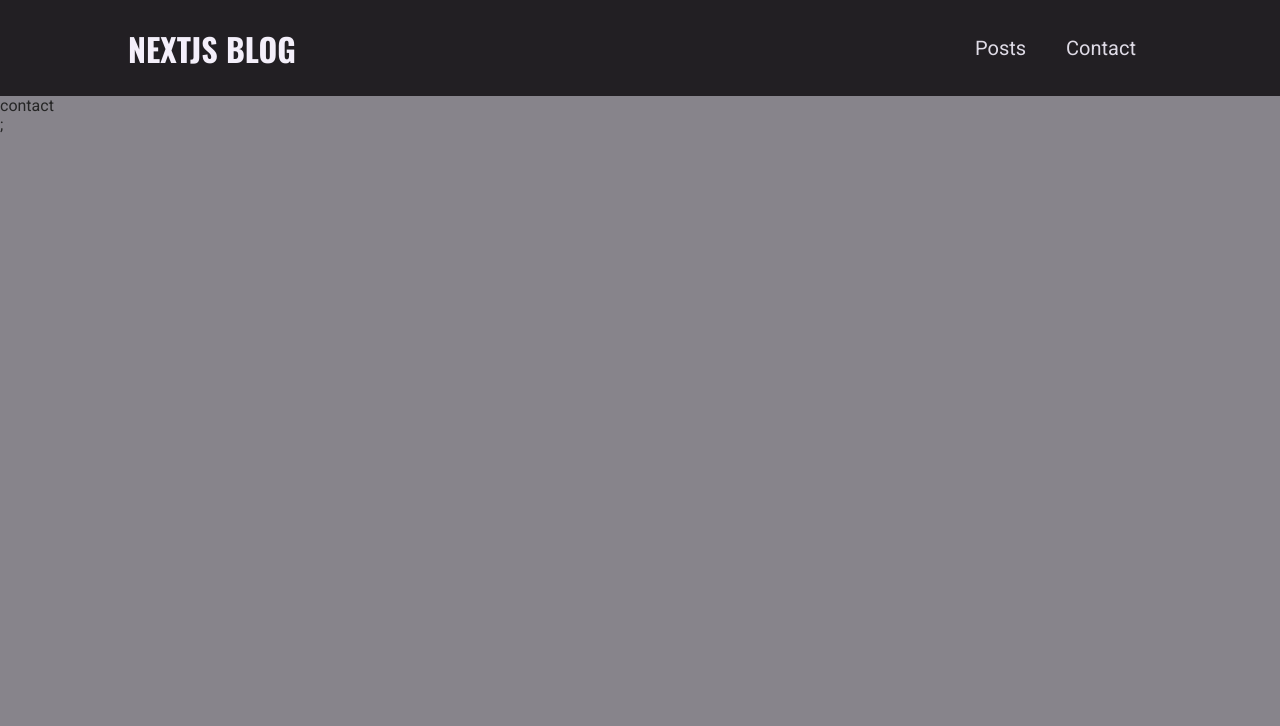
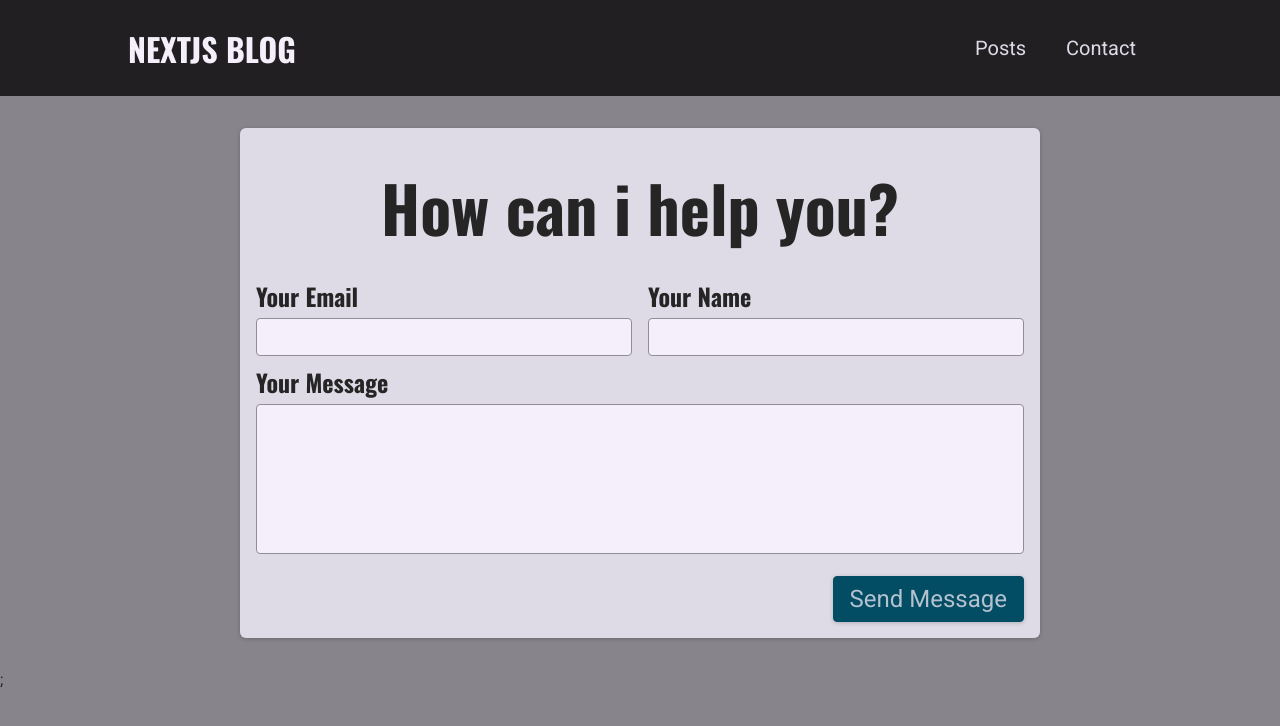
Before and after one commit to nycgio/nextjs-blog, a Next.js app: page /contact in a window 1280 px wide. Shown: the top 726 px of the page. Built offline with nearby package versions, Linux system fonts and the light colour scheme.

Commit message:
Added contact component and connected to mongodb server

```diff
--- /dev/null
+++ b/components/contact/contact-form.js
@@ -0,0 +1,54 @@
+import { useRef } from "react";
+import classes from "./contact-form.module.css";
+
+export default function ContactForm() {
+	const emailRef = useRef();
+	const nameRef = useRef();
+	const messageRef = useRef();
+
+	const contactForm = (e) => {
+		e.preventDefault();
+
+		const currentEmail = emailRef.current.value;
+		const currentName = nameRef.current.value;
+		const currentMessage = messageRef.current.value;
+
+		fetch("/api/contact", {
+			method: "POST",
+			body: JSON.stringify({
+				email: currentEmail,
+				name: currentName,
+				message: currentMessage,
+			}),
+			headers: {
+				"Content-Type": "application/json",
+			},
+		})
+			.then((res) => res.json())
+			.then((data) => console.log(data));
+	};
+	return (
+		<section className={classes.contact}>
+			<h1>How can i help you?</h1>
+			<form className={classes.form} onSubmit={contactForm}>
+				<div className={classes.controls}>
+					<div className={classes.control}>
+						<label htmlFor="email">Your Email</label>
+						<input type="email" id="email" required ref={emailRef} />
+					</div>
+					<div className={classes.control}>
+						<label htmlFor="name">Your Name</label>
+						<input type="text" id="name" required ref={nameRef} />
+					</div>
+				</div>
+				<div className={classes.control}>
+					<label htmlFor="message">Your Message</label>
+					<textarea id="message" rows="5" ref={messageRef}></textarea>
+				</div>
+				<div className={classes.actions}>
+					<button>Send Message</button>
+				</div>
+			</form>
+		</section>
+	);
+}
--- /dev/null
+++ b/components/contact/contact-form.module.css
@@ -0,0 +1,73 @@
+.contact {
+	margin: var(--size-8) auto;
+	border-radius: 6px;
+	background-color: var(--color-grey-100);
+	width: 90%;
+	max-width: 50rem;
+	padding: var(--size-4);
+	box-shadow: 0 1px 4px rgba(0, 0, 0, 0.2);
+	font-size: var(--size-6);
+}
+
+.contact h1 {
+	font-size: var(--size-8);
+	margin: var(--size-4) 0;
+	text-align: left;
+}
+
+.form label {
+	display: block;
+	font-family: "Oswald", sans-serif;
+	font-weight: bold;
+	margin: var(--size-2) 0 var(--size-1) 0;
+}
+
+.form input,
+.form textarea {
+	font: inherit;
+	padding: var(--size-1);
+	border-radius: 4px;
+	width: 100%;
+	border: 1px solid var(--color-grey-400);
+	background-color: var(--color-grey-50);
+	resize: none;
+}
+
+.controls {
+	display: flex;
+	column-gap: 1rem;
+	flex-wrap: wrap;
+}
+
+.control {
+	flex: 1;
+	min-width: 10rem;
+}
+
+.actions {
+	margin-top: var(--size-4);
+	text-align: right;
+}
+
+.form button {
+	font: inherit;
+	cursor: pointer;
+	background-color: var(--color-primary-700);
+	border: 1px solid var(--color-primary-700);
+	padding: var(--size-2) var(--size-4);
+	border-radius: 4px;
+	color: var(--color-primary-50);
+	box-shadow: 0 1px 4px rgba(0, 0, 0, 0.2);
+}
+
+.form button:hover {
+	background-color: var(--color-primary-500);
+	border-color: var(--color-primary-500);
+}
+
+@media (min-width: 768px) {
+	.contact h1 {
+		font-size: var(--size-16);
+		text-align: center;
+	}
+}
--- a/package.json
+++ b/package.json
@@ -9,7 +9,9 @@
     "lint": "next lint"
   },
   "dependencies": {
+    "dotenv": "^10.0.0",
     "gray-matter": "^4.0.3",
+    "mongodb": "^4.1.3",
     "next": "11.1.2",
     "react": "17.0.2",
     "react-dom": "17.0.2",
--- /dev/null
+++ b/pages/api/contact.js
@@ -0,0 +1,45 @@
+require("dotenv").config();
+import { MongoClient } from "mongodb";
+
+export default async function handler(req, res) {
+	if (req.method === "POST") {
+		const { email, name, message } = req.body;
+
+		if (
+			!email ||
+			!email.includes("@") ||
+			!name ||
+			(name.trim() === "") | !message ||
+			message.trim() === ""
+		) {
+			return res.status(422).json({ message: "Invalid Data" });
+		}
+
+		// store messages in database
+		const newMessage = {
+			email,
+			name,
+			message,
+		};
+
+		let client;
+
+		try {
+			client = await MongoClient.connect(process.env.MONGO_URI);
+		} catch (error) {
+			res.status(500).json({ message: "Could not connect to database" });
+			return;
+		}
+
+		const db = client.db();
+		try {
+			const result = await db.collection("messages").insertOne(newMessage);
+			newMessage._id = result.insertedId;
+		} catch (error) {
+			client.close();
+			res.status(500).json({ message: "Storing message failed." });
+		}
+		client.close();
+		res.status(201).json({ message: "Successfully stored message!" });
+	}
+}
--- a/pages/api/hello.js
+++ /dev/null
@@ -1,5 +0,0 @@
-// Next.js API route support: https://nextjs.org/docs/api-routes/introduction
-
-export default function handler(req, res) {
-  res.status(200).json({ name: 'John Doe' })
-}
--- a/pages/contact.js
+++ b/pages/contact.js
@@ -1,3 +1,5 @@
+import ContactForm from "../components/contact/contact-form";
+
 export default function ContactPage() {
-	return <div>contact</div>;
+	return <ContactForm />;
 }
```
Also changed, not shown: 2 other files (tests, documents, lock files or other folders).
